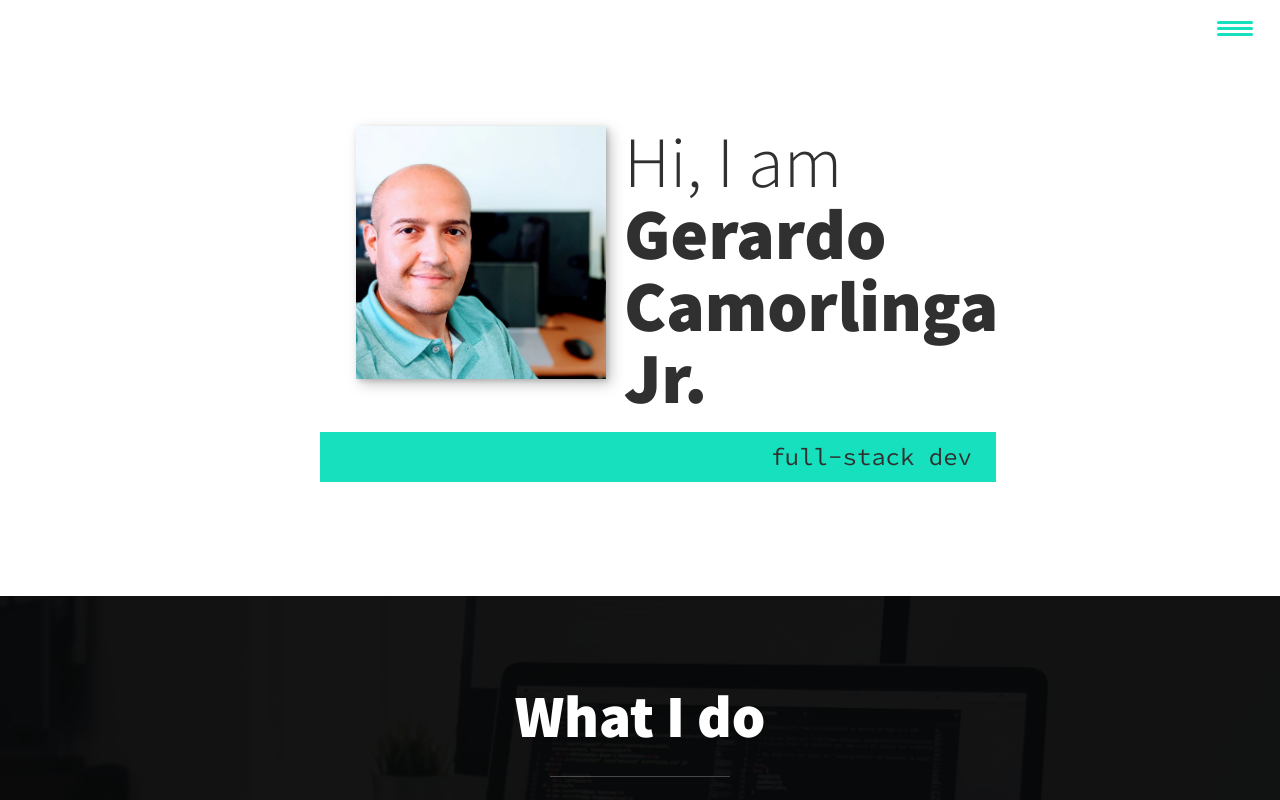
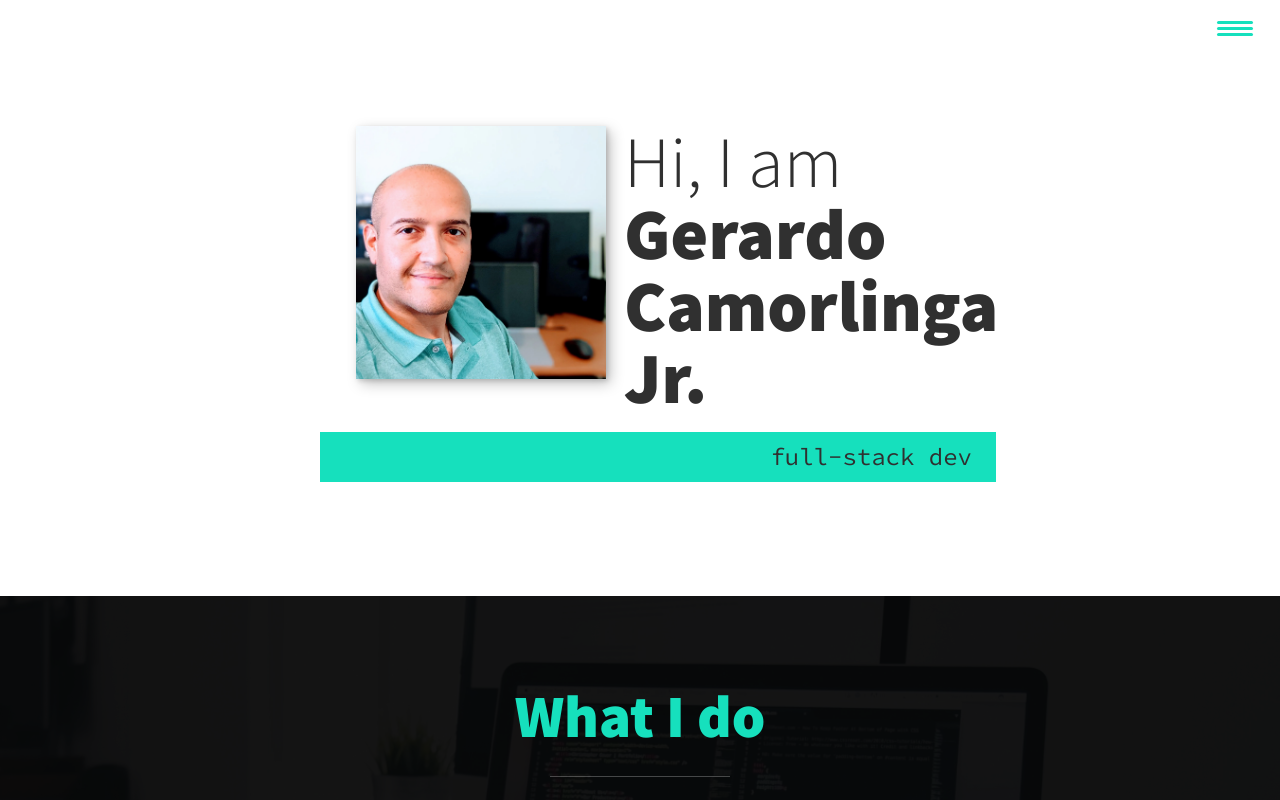
Before and after one commit to gercamjr/Personal-Portfolio, a plain HTML site: page index.html in a window 1280 px wide. Shown: the top 800 px of the page. Drawn offline with nearby package versions, Linux system fonts and the light colour scheme.

Commit message:
did noothing

```diff
--- a/css/style.css
+++ b/css/style.css
@@ -309,7 +309,7 @@ header {
     text-align: center;
 }
 
-.sectino__title--services {
+.section__title--services {
     color: var(--clr-accent);
     position: relative;
 }
```
